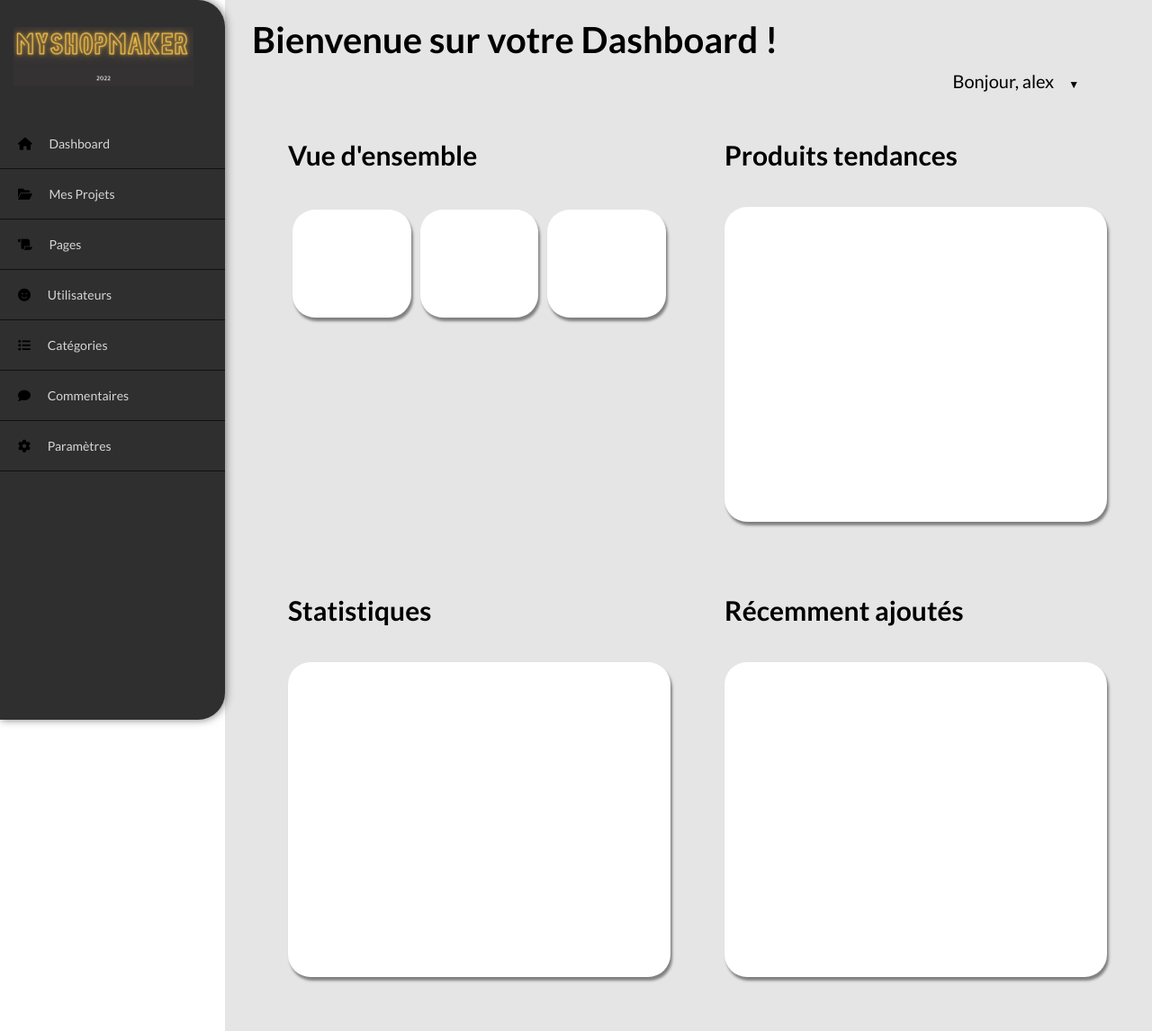
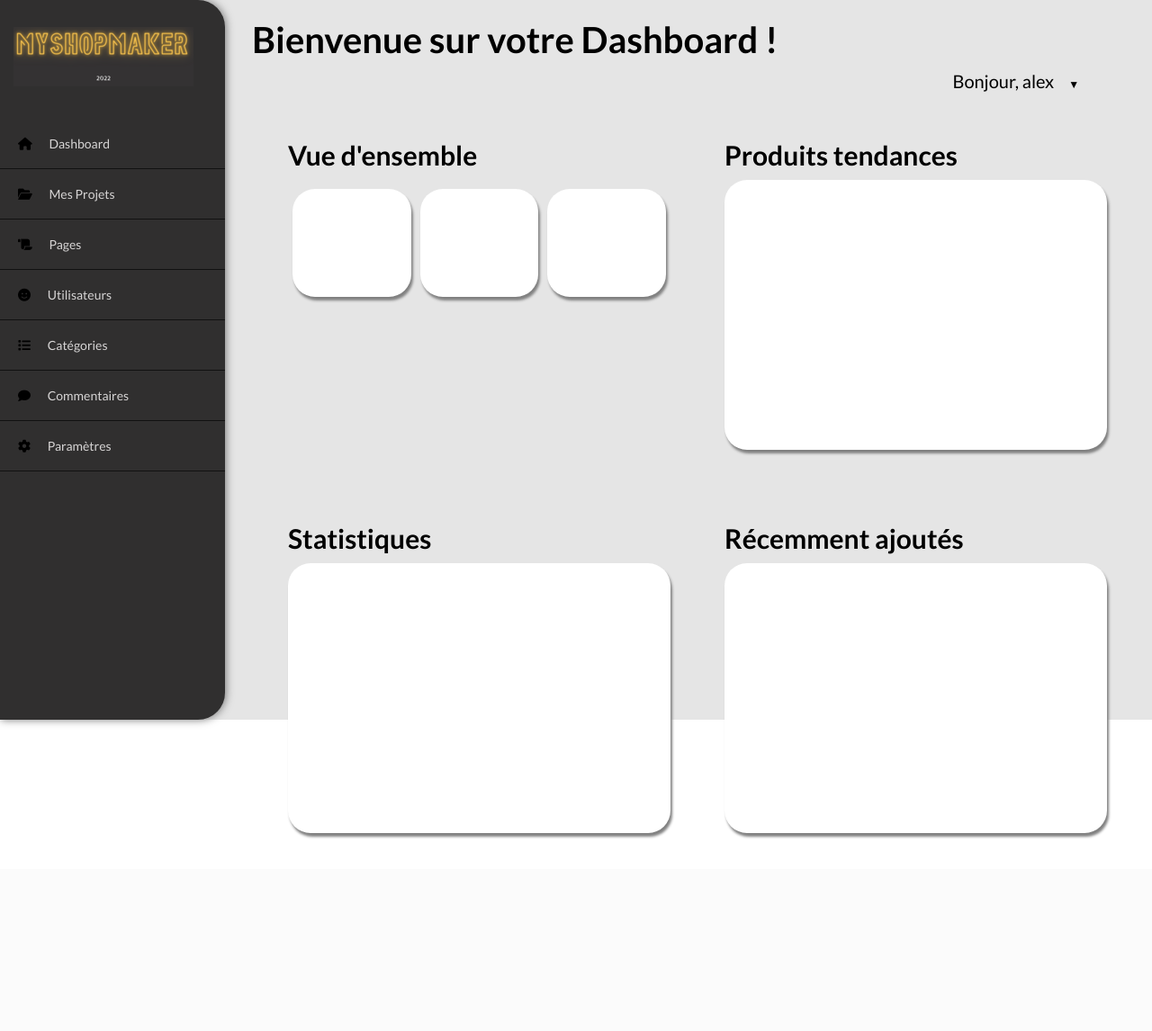
Before and after one commit to hugoassuncaorodrigues/projet_annuel_esgi, a PHP site: page /View/dashboard.view.php in a window 1280 px wide. Shown: the whole page at 90% size. After the commit the page ends 932 px from the top, so only its background shows below. Run offline with PHP 8.4, Linux system fonts and the light colour scheme.

Commit message:
fix: bg color and align bloc

```diff
--- a/framework/src/scss/components/_maincontent.scss
+++ b/framework/src/scss/components/_maincontent.scss
@@ -1,7 +1,7 @@
 .main-content {
 	background-color: #E5E5E5;
 	width: calc(100% - 250px);
-
+	height: 100%;
 	margin-left: 250px;
 	padding: 20px 30px;
 }
@@ -41,7 +41,7 @@
 	text-align: center;
 	border: none;
 	width: 33%;
-	margin: 10% 5px 5px 5px;
+	margin: 20px 5px 5px 5px;
 	height:120px;
 	border-radius: 25px;
 	background-color: #FFFFFF;
@@ -51,8 +51,8 @@
 	flex-grow: 1;
 	text-align: center;
 	border: none;
-	margin-top: 40px;
-	height: 350px;
+	margin-top: 10px;
+	height: 300px;
 	border-radius: 25px;
 	background-color: #FFFFFF;
 	box-shadow: 2px 4px 3px grey;
@@ -61,8 +61,8 @@
 	flex-grow: 1;
 	text-align: center;
 	border: none;
-	margin-top: 40px;
-	height: 350px;
+	margin-top: 10px;
+	height: 300px;
 	border-radius: 25px;
 	background-color: #FFFFFF;
 	box-shadow: 2px 4px 3px grey;
@@ -71,8 +71,8 @@
 	flex-grow: 1;
 	text-align: center;
 	border: none;
-	margin-top: 40px;
-	height: 350px;
+	margin-top: 10px;
+	height: 300px;
 	border-radius: 25px;
 	background-color: #FFFFFF;
 	box-shadow: 2px 4px 3px grey;
@@ -84,3 +84,6 @@
     flex-wrap: nowrap;
     justify-content: space-around;
 }
+.background{
+	background-color: #E5E5E5;
+}
--- a/www/View/dashboard.view.php
+++ b/www/View/dashboard.view.php
@@ -11,7 +11,7 @@
 <header>
 	</header>
 	<div class="nav-btn">Menu</div>
-	<div class="container">
+	<div class="container background">
 		<div class="sidebar">
 			<nav>
 				<a href="#"><span></span>
--- a/www/dist/main.css
+++ b/www/dist/main.css
@@ -547,6 +547,7 @@ header .logo span {
 .main-content {
   background-color: #E5E5E5;
   width: calc(100% - 250px);
+  height: 100%;
   margin-left: 250px;
   padding: 20px 30px;
 }
@@ -591,7 +592,7 @@ header .logo span {
   text-align: center;
   border: none;
   width: 33%;
-  margin: 10% 5px 5px 5px;
+  margin: 20px 5px 5px 5px;
   height: 120px;
   border-radius: 25px;
   background-color: #FFFFFF;
@@ -602,8 +603,8 @@ header .logo span {
   flex-grow: 1;
   text-align: center;
   border: none;
-  margin-top: 40px;
-  height: 350px;
+  margin-top: 10px;
+  height: 300px;
   border-radius: 25px;
   background-color: #FFFFFF;
   box-shadow: 2px 4px 3px grey;
@@ -613,8 +614,8 @@ header .logo span {
   flex-grow: 1;
   text-align: center;
   border: none;
-  margin-top: 40px;
-  height: 350px;
+  margin-top: 10px;
+  height: 300px;
   border-radius: 25px;
   background-color: #FFFFFF;
   box-shadow: 2px 4px 3px grey;
@@ -624,8 +625,8 @@ header .logo span {
   flex-grow: 1;
   text-align: center;
   border: none;
-  margin-top: 40px;
-  height: 350px;
+  margin-top: 10px;
+  height: 300px;
   border-radius: 25px;
   background-color: #FFFFFF;
   box-shadow: 2px 4px 3px grey;
@@ -636,6 +637,10 @@ header .logo span {
   flex-direction: column;
   flex-wrap: nowrap;
   justify-content: space-around;
+}
+
+.background {
+  background-color: #E5E5E5;
 }
 
 /*Reset CSS*/
```
